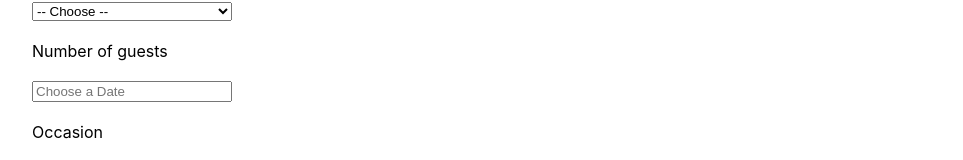
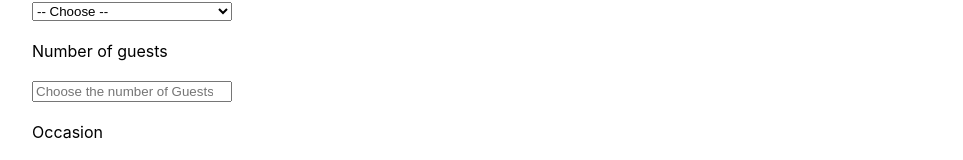
Before and after one commit to nardisync/MetaFrontEndCapstone, a React (Create React App) app: page /booking in a window 1280 px wide. Shown: the part 211-371 px from the top of the page, without its empty margins (158-1121 px from the left). Built offline with nearby package versions, Linux system fonts and the light colour scheme.

Commit message:
Ending the project for week 3

```diff
--- a/src/components/BookingForm.js
+++ b/src/components/BookingForm.js
@@ -1,9 +1,10 @@
 import React from "react";
 import "./BookingForm.css";
 
-function BookingForm({ availableTimes, formData, setFormData }) {
+function BookingForm({ availableTimes, formData, setFormData, navigate, submitFormFunction }) {
 
   function handleChanges(event) {
+    console.log("Data:", availableTimes, formData )
     const { name, value, type, checked } = event.target;
     setFormData((previousData) => {
       return {
@@ -13,15 +14,19 @@ function BookingForm({ availableTimes, formData, setFormData }) {
     });
   }
 
-  function handlerSubmit(event) {
-    event.preventDefault();
+
+
+  function handlerSubmit() {
     console.log(formData);
+    return navigate("/booking-confirmation")
+    //return submitFormFunction() ? navigate("/booking-confirmation") : null;
   }
 
   return (
     <form onSubmit={handlerSubmit} className="BookingForm">
       <label htmlFor="dataForm">Date of Reservation:</label>
       <input
+        required
         type="date"
         name="dataForm"
         placeholder="Choose a Date"
@@ -35,6 +40,7 @@ function BookingForm({ availableTimes, formData, setFormData }) {
         value={formData.timeForm}
         onChange={handleChanges}
         name="availableTimesForm"
+        required
       >
         <option value="None">-- Choose --</option>
         {
@@ -46,9 +52,10 @@ function BookingForm({ availableTimes, formData, setFormData }) {
       </select>
       <label htmlFor="numberOfGuestForm">Number of guests</label>
       <input
+        required
         type="number"
         name="numberOfGuestForm"
-        placeholder="Choose a Date"
+        placeholder="Choose the number of Guests"
         onChange={handleChanges}
         value={formData.numberOfGuestForm}
         min="1"
@@ -58,6 +65,7 @@ function BookingForm({ availableTimes, formData, setFormData }) {
       <label htmlFor="occasionForm">Occasion</label>
       <select
         id="occasionForm"
+        required
         value={formData.occasionForm}
         onChange={handleChanges}
         name="occasionForm"
--- a/src/components/BookingPage .js
+++ b/src/components/BookingPage .js
@@ -1,23 +1,31 @@
-import React from "react"
-import './BookingPage.css'
+import React from "react";
+import "./BookingPage.css";
 
-import Header from './Header';
-import Nav from './Nav';
-import BookingForm from './BookingForm.js'
-import Footer from './Footer';
-import './HomePage.css'
+import Header from "./Header";
+import Nav from "./Nav";
+import BookingForm from "./BookingForm.js";
+import Footer from "./Footer";
+import "./HomePage.css";
 
-function BookingPage ({availableTimes, formData, setFormData}){
-
-
-    return (
-        <div className="BookingPageContainer">
-          <Header/>
-          <Nav/>
-          <BookingForm availableTimes={availableTimes} formData={formData} setFormData={setFormData}/>
-          <Footer/>
-        </div>
-    )
+function BookingPage({
+  availableTimes,
+  formData,
+  setFormData,
+  submitFormFunction
+}) {
+  return (
+    <div className="BookingPageContainer">
+      <Header />
+      <Nav />
+      <BookingForm
+        submitFormFunction={submitFormFunction}
+        availableTimes={availableTimes}
+        formData={formData}
+        setFormData={setFormData}
+      />
+      <Footer />
+    </div>
+  );
 }
 
-export default BookingPage
+export default BookingPage;
--- a/src/components/Chicago.js
+++ b/src/components/Chicago.js
@@ -1,6 +1,9 @@
 import React from "react"
 import restaurantImage from './assets/restauranfood.jpg'
 import './Chicago.css'
+
+
+
 
 function Chicago (){
     return (
--- a/src/components/ConfirmedBooking.js
+++ b/src/components/ConfirmedBooking.js
@@ -11,10 +11,23 @@ import Footer from './Footer';
 function ConfirmedBooking({ dataForm, availableTimesForm,
                             numberOfGuestForm, occasionForm}) {
 
+    console.log(dataForm, availableTimesForm,
+        numberOfGuestForm, occasionForm)
     return(
         <div className='ConfirmedPageContainer'>
             <Nav/>
             <h2>Your booking is confirmed!</h2>
+
+            <p>Have fun!</p>
+            <Footer/>
+        </div>
+    )
+}
+
+export default ConfirmedBooking
+
+
+/*
             <h3>Here the review:</h3>
             <ul>
                 <li>Date: {dataForm}</li>
@@ -22,10 +35,4 @@ function ConfirmedBooking({ dataForm, availableTimesForm,
                 <li>Guest: {numberOfGuestForm}</li>
                 <li>Occasion: {occasionForm}</li>
             </ul>
-            <p>Have fun!</p>
-            <Footer/>
-        </div>
-    )
-}
-
-export default ConfirmedBooking
+*/
--- a/src/components/Main.js
+++ b/src/components/Main.js
@@ -1,12 +1,17 @@
 import React, { useEffect } from "react";
-import { BrowserRouter, Routes, Route } from "react-router-dom";
+import { BrowserRouter, Routes, Route, useNavigate } from "react-router-dom";
 import HomePage from "./HomePage";
 import BookingPage from "./BookingPage ";
 import ConfirmedBooking from "./ConfirmedBooking";
-import { useNavigate } from "react-router-dom";
+import { Navigate } from "react-router-dom";
 import "./Main.css";
 
 function Main() {
+
+  function submitForm(formData) {
+    return submitAPI(formData);
+  }
+
   const seededRandom = function (seed) {
     var m = 2 ** 35 - 31;
     var a = 185852;
@@ -63,6 +68,7 @@ function Main() {
               availableTimes={availableTimes}
               formData={formData}
               setFormData={setFormData}
+              submitFormFunction={submitForm}
             />
           }
         ></Route>
```
